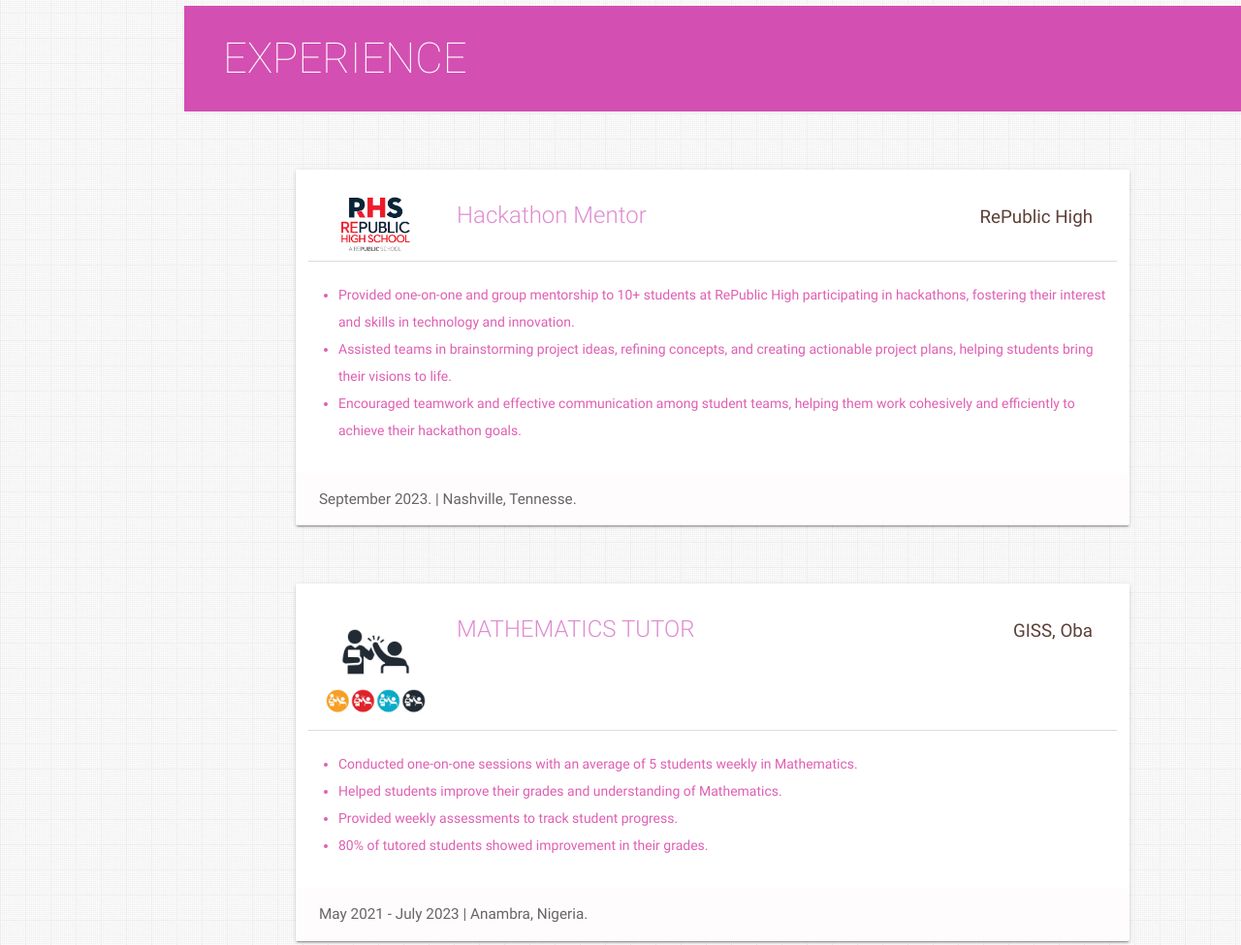
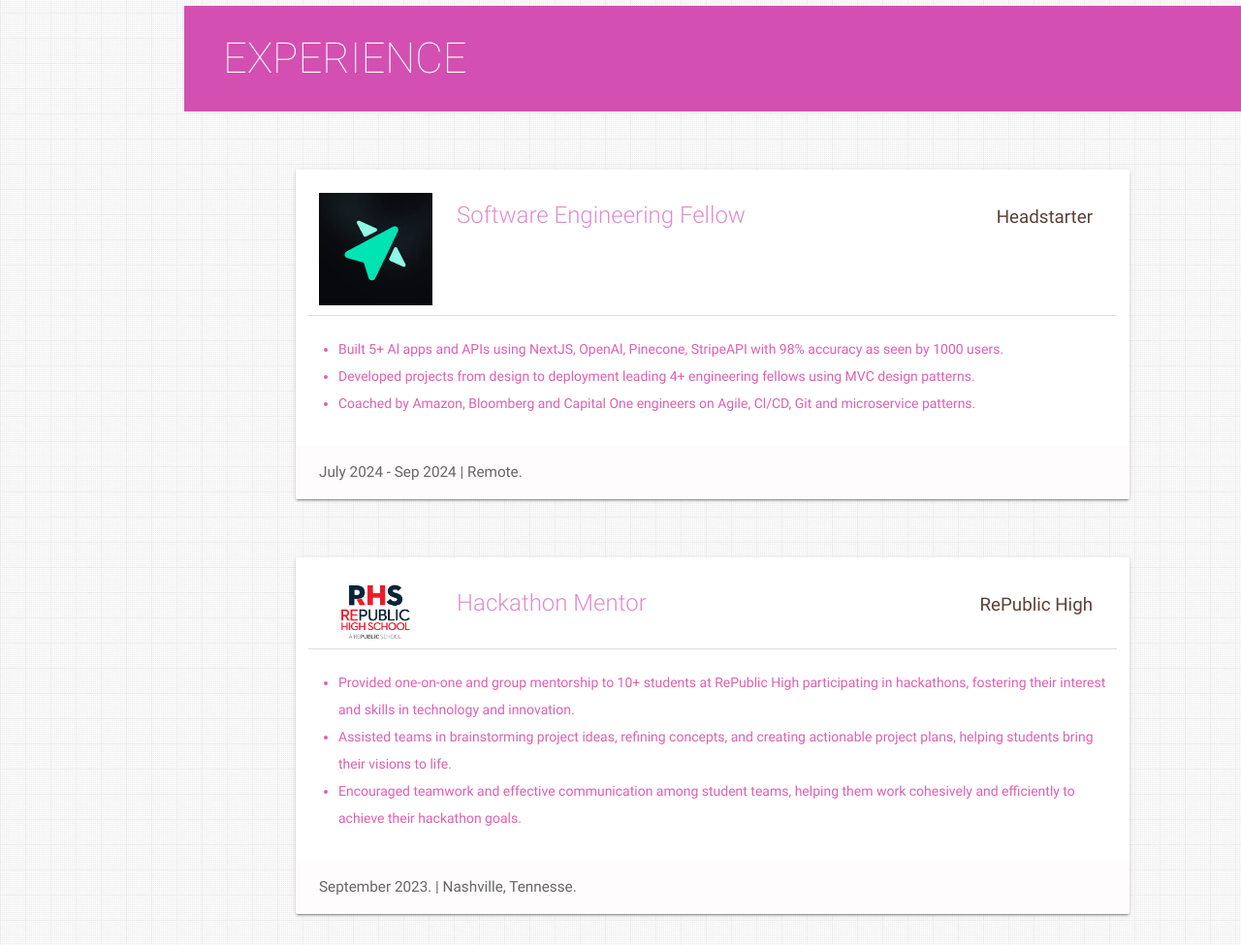
Before and after one commit to 1GW3M1CH3LL3/MY_PORTFOLIO, a plain HTML site: page index.html in a window 1280 px wide. Shown: the part 1548-2523 px from the top of the page at 97% size. Drawn offline with nearby package versions, Linux system fonts and the light colour scheme.

Commit message:
Updated portfolio files

```diff
--- a/index.html
+++ b/index.html
@@ -137,7 +137,7 @@
 
       <li class="bold">
 
-        <a aria-label="Open Adaora's resume in a new tab" href="file:///C:/Users/adaor/Downloads/Fall'24 Resume.pdf" target="_blank"
+        <a aria-label="Open Adaora's resume in a new tab" href="https://drive.google.com/file/d/1L6YdR911DbBhISDZYz9XbhJxD_jPaTCZ/view?usp=drive_link" target="_blank"
         class="waves-effect waves-dark teal-text"><i class="mdi-file-folder-open small"></i><span>Resume</span></a>
       </li>
     </ul>
@@ -183,7 +183,7 @@
       </li>
       <li class="bold">
         <a aria-label="Open Adaora's Resume in a new tab"
-          href="file:///C:/Users/adaor/Downloads/ADAORA_IGWE.pdf" target="_blank"
+          href="https://drive.google.com/file/d/1L6YdR911DbBhISDZYz9XbhJxD_jPaTCZ/view?usp=drive_link" target="_blank"
           class="waves-effect waves-dark teal-text"><i class="mdi-file-folder-open small"></i><span>Resume</span></a>
       </li>
     </ul>
@@ -268,6 +268,35 @@
     <section id="experience" class="section scrollspy">
       <h3 class="page-title white-text teal">Experience</h3>
       <div class="container">
+        <div class="card">
+          <div class="card-content">
+            <div class="row">
+              <div class="col s12 m2">
+                <img alt="Tutor logo" src="/assets/img/headstarter_icon.jpeg" class="responsive-img center-block" />
+
+              </div>
+
+              <!-- <div class="col s12 m10"> -->
+              <div class="col s12 m10">
+                <p>
+                  <span class="card-title"><a href="#experience" class="teal-text hoverline">Software Engineering Fellow</a></span>
+                </p>
+              </div>
+            </div>
+            <div class="role brown-text text-darken-2">Headstarter</div>
+            <ul>
+              <li>Built 5+ Al apps and APIs using NextJS, OpenAl, Pinecone, StripeAPI with 98% accuracy as seen by 1000 users.
+              </li>
+              <li>Developed projects from design to deployment leading 4+ engineering fellows using MVC design patterns. </li>
+                <li>Coached by Amazon, Bloomberg and Capital One engineers on Agile, Cl/CD, Git and microservice patterns.</li>
+
+
+            </ul>
+          </div>
+          <div class="card-action">
+            <span>July 2024 - Sep 2024 | Remote.</span>
+          </div>
+        </div>
 
         <!-- Latest Experience -->
         <div class="card">
```
Also changed, not shown: assets/img/headstarter_icon.jpeg (added), assets/img/my-passport-photo-square.jpg (deleted), 2 other files.
